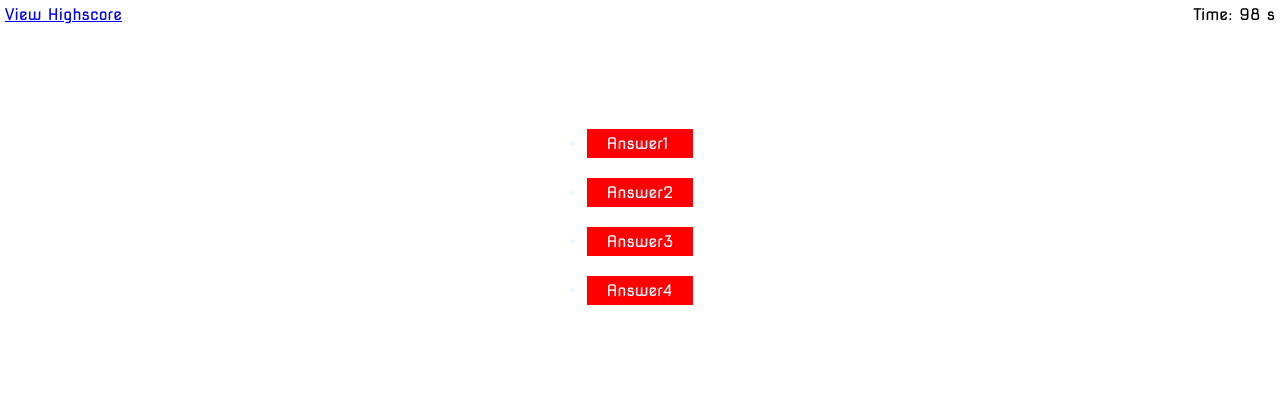
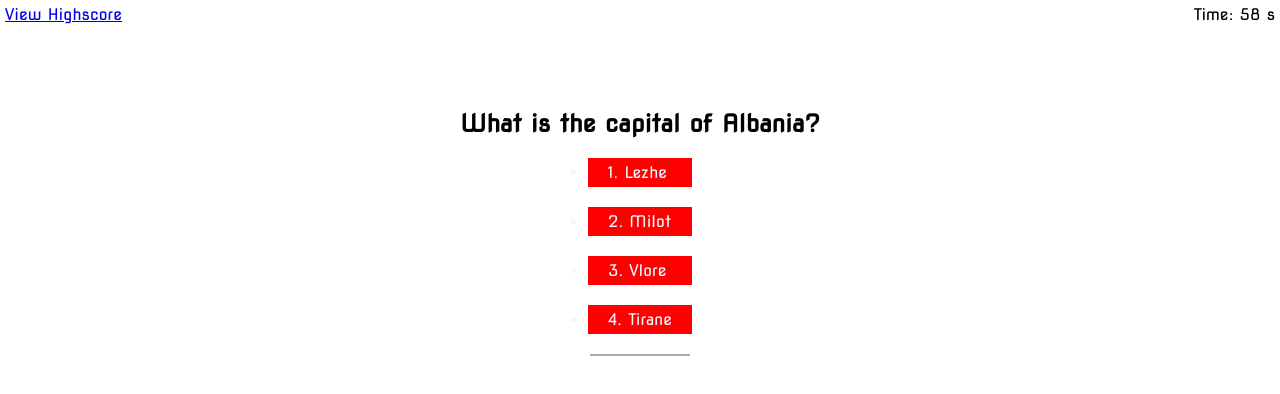
Before and after one commit to alkidavaci/Albania-Quiz, a plain HTML site: page index.html in a window 1280 px wide. Both pictures are taken after a click on the button "START". Drawn offline with Linux system fonts and the light colour scheme.

Commit message:
Check Answer and go to next question

```diff
--- a/assets/css/style.css
+++ b/assets/css/style.css
@@ -56,3 +56,9 @@ h1{
 .hidden{
     display: none;
 }
+#correct-incorrect{
+    margin-top: 20px;
+    padding: 0 50px;
+    border-top: 2px solid darkgray;
+    color: darkgray;
+}
--- a/assets/js/script.js
+++ b/assets/js/script.js
@@ -7,10 +7,10 @@ var quiz = document.querySelector("#quiz");
 var question = document.querySelector(".question");
 
 var choicesElem = document.querySelectorAll(".choices");
-var answer1li = document.querySelector("#answer_btn1");
-var answer2li = document.querySelector("#answer_btn2");
-var answer3li = document.querySelector("#answer_btn3");
-var answer4li = document.querySelector("#answer_btn4");
+var answer1li = document.querySelector("#answer_li1");
+var answer2li = document.querySelector("#answer_li2");
+var answer3li = document.querySelector("#answer_li3");
+var answer4li = document.querySelector("#answer_li4");
 
 var correctIncorrect = document.querySelector("#correct-incorrect");
 
@@ -32,31 +32,31 @@ var questions = [
   {
     question: "What is the capital of Albania?",
     choices: ["1. Lezhe", "2. Milot", "3. Vlore", "4. Tirane"],
-    asnwer: 4,
+    answer: 4,
   },
   {
     question: "What is the national animal of Albania?",
     choices: ["1. Tiger", "2. Goat", "3. Golden Eagle", "4. Lion"],
-    asnwer: 3,
+    answer: 3,
   },
   {
     question: "How many world heritage sites are there in Albania?",
     choices: ["1. 5", "2. 10", "3. 4", "4. 2"],
-    asnwer: 3,
+    answer: 3,
   },
   {
     question: "Which of the singers are from albania?",
     choices: ["1. Bebe Rexha", "2. Ariana Grande", "3. Lady Gaga", "4. Demi Lavato"],
-    asnwer: 1,
+    answer: 1,
   },
   {
     question: "What currency is used in Albania?",
     choices: ["1. Euro", "2. Albanian Crowns", "3. Albanian Dinar", "4. Albanian Lek"],
-    asnwer: 4,
+    answer: 4,
   },
 ];
 
-var secondsLeft = 100;
+var secondsLeft = 60;
 var questionNr = 0;
 var totalScore = 0;
 var questionCount = 1;
@@ -67,39 +67,96 @@ function gameOver() {
   submitResult.classList.remove("hidden");
 
   // totalScore is variable for the user score in the quiz
-  userScore.textContent = "Your final score is : " + totalScore ;
+  userScore.textContent = "Your final score is : " + totalScore;
+
 };
 
+// Timer function
 function setTimer() {
 
   var timerInterval = setInterval(function () {
 
     secondsLeft--;
-    timeLeft.textContent =  secondsLeft + " s";
+    timeLeft.textContent = secondsLeft + " s";
     // No time left
-      if (secondsLeft === 0){
+    if (secondsLeft <= 0) {
+
       clearInterval(timerInterval);
       // function for ending game
       gameOver();
     }
     // No question left
-      else  if(questionCount >= questionSource.length +1) {
+    else if (questionCount >= questions.length + 1) {
+      timeLeft.innerHTML = "0"
       clearInterval(timerInterval);
       gameOver();
     }
+
   }, 1000);
 }
 
 // Function to start Quiz
-function startQuiz () {
+function startQuiz() {
   home.classList.add("hidden");
   quiz.classList.remove("hidden");
 
   // function to set timer
   setTimer()
   // function to show questions
+  showQuestion(questionNr)
+}
+// Declare function to show questions
 
+function showQuestion(n) {
+  question.textContent = questions[n].question;
+  answer1li.textContent = questions[n].choices[0];
+  answer2li.textContent = questions[n].choices[1];
+  answer3li.textContent = questions[n].choices[2];
+  answer4li.textContent = questions[n].choices[3];
+  questionNr = n;
 }
 
+// Declare function to check answer and go to next answer
+function checkAnswer(e) {
+  e.preventDefault();
+  //make it display
+  correctIncorrect.style.display = "block";
+  setTimeout(function () {
+    correctIncorrect.style.display = 'none';
+  }, 1000);
+
+  // Check answer is correct or Wrong
+  if (questions[questionNr].answer == e.target.value) {
+    correctIncorrect.textContent = "Correct!";
+    // store time
+    totalScore = secondsLeft;
+
+  } else {
+    // Decrease 10 sec when is wrong and stor time
+    secondsLeft = secondsLeft - 10;
+    totalScore = secondsLeft;
+
+    correctIncorrect.textContent = "Wrong!";
+  }
+  //THEN I am presented with another question
+  if (questionNr < questions.length - 1) {
+    // call showQuestions to bring in next question when any reactBtn is clicked
+    showQuestion(questionNr + 1);
+  }
+  else {
+    gameOver();
+  }
+  questionCount++;
+}
+
+
+
+// Event Listener to for each choice
+
+choicesElem.forEach(function (e) {
+
+  // Click on choices to show if is correct answer and to go to next question
+  e.addEventListener("click", checkAnswer);
+});
 // Event Listener to start quiz
 startBtn.addEventListener("click", startQuiz);
--- a/index.html
+++ b/index.html
@@ -30,13 +30,13 @@
     <div id="quiz" class="quiz hidden">
         <h2 class="question"></h2>
         <ul>
-            <li class ="choices btn" id="answer_btn1" value="1">Answer1</li>
-            <li class ="choices btn" id="answer_btn1" value="1">Answer2</li>
-            <li class ="choices btn" id="answer_btn1" value="1">Answer3</li>
-            <li class ="choices btn" id="answer_btn1" value="1">Answer4</li>
+            <li class ="choices btn" id="answer_li1" value="1">Answer1</li>
+            <li class ="choices btn" id="answer_li2" value="2">Answer2</li>
+            <li class ="choices btn" id="answer_li3" value="3">Answer3</li>
+            <li class ="choices btn" id="answer_li4" value="4">Answer4</li>
 
         </ul>
-        <div class="correct-incorrect"></div>
+        <div id="correct-incorrect"></div>
     </div>
     <!-- Show and submit your results -->
     <div class="submitResult hidden" id="submitResult">
```
Lines whose indentation alone changed are shown as unchanged.
